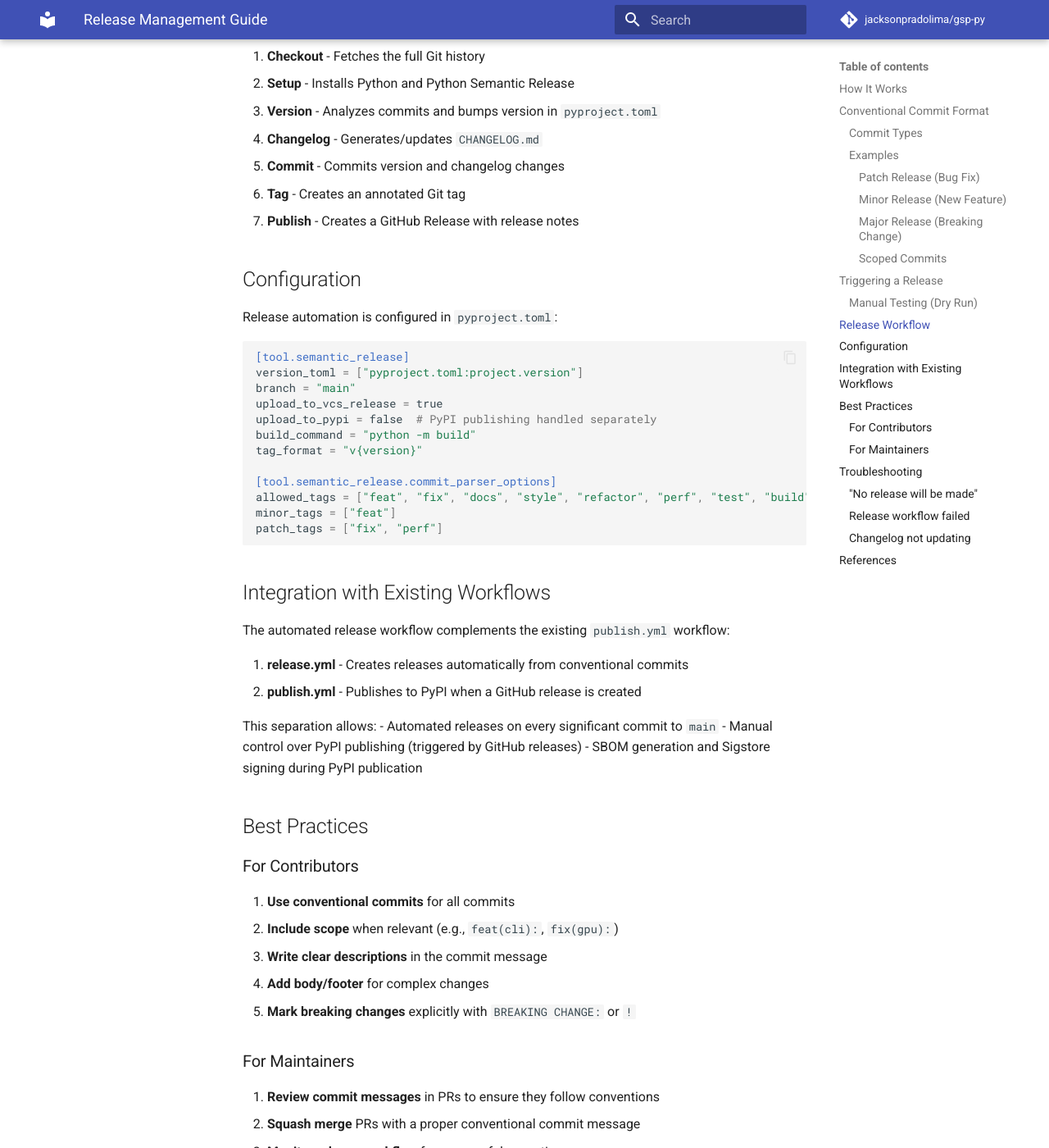
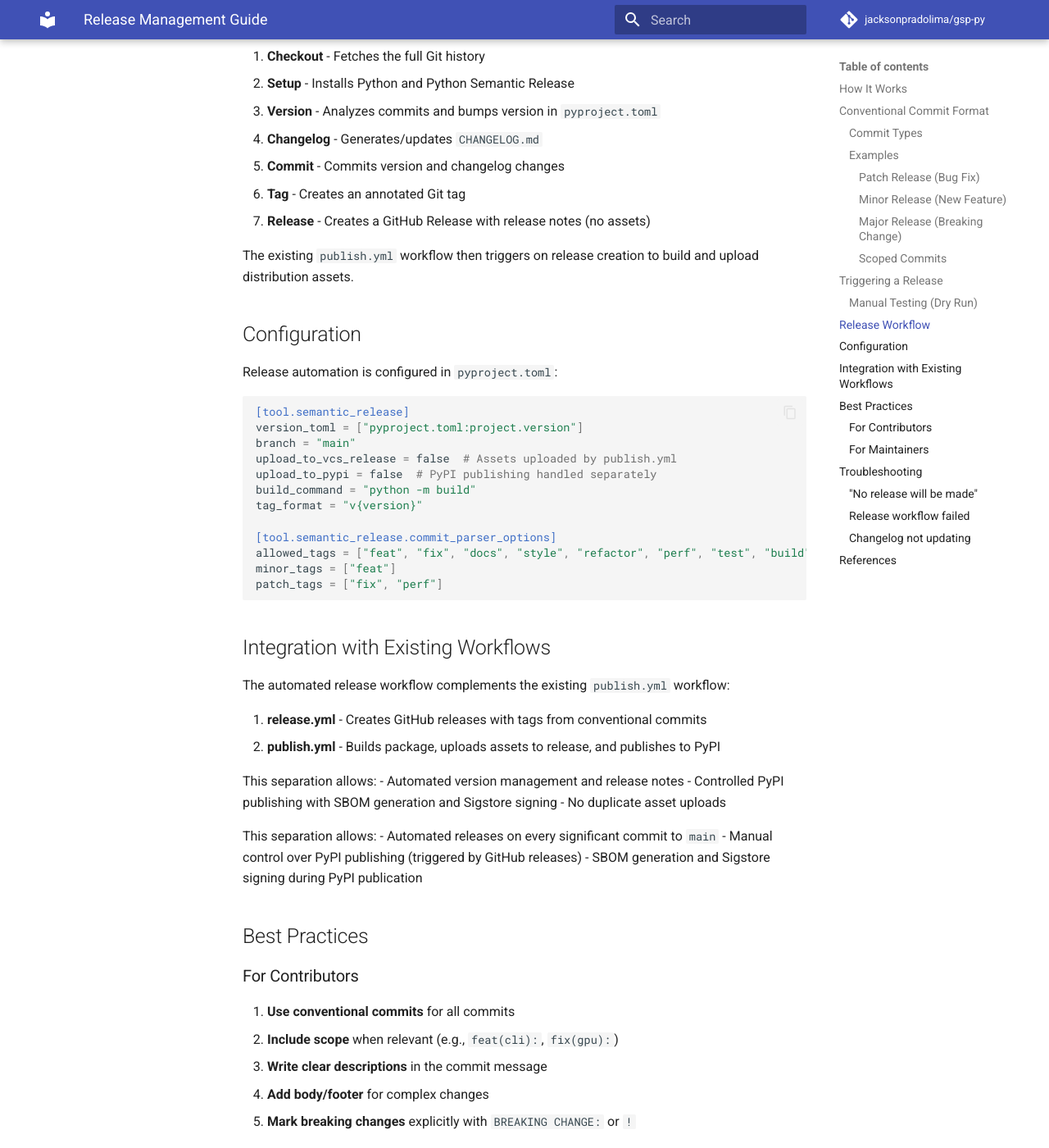
Before and after one commit to jacksonpradolima/gsp-py, an MkDocs documentation site: the page built from docs/RELEASE_MANAGEMENT.md, in a window 1280 px wide and 1400 px high, scrolled down 2879 px. Shown: the whole window at 82% size. Built offline with MkDocs 1.6.1 and Material for MkDocs 9.7.7, drawn with Linux system fonts in a browser that asks for light colours; comment, search, counter and statistics services are not loaded.

Commit message:
fix: prevent duplicate asset uploads between workflows
- Disable semantic-release asset uploads (upload_to_vcs_release = false)
- Remove [tool.semantic_release.publish] section from pyproject.toml
- Update release.yml to only run semantic-release version (no publish step)
- Update documentation to clarify workflow separation:
  * release.yml: Creates releases with tags (no assets)
  * publish.yml: Builds and uploads assets to releases
- This prevents duplicate asset upload failures

Addresses feedback from code review about duplicate uploads.

Co-authored-by: jacksonpradolima <7774063+jacksonpradolima@users.noreply.github.com>

```diff
--- a/docs/RELEASE_MANAGEMENT.md
+++ b/docs/RELEASE_MANAGEMENT.md
@@ -115,7 +115,9 @@ The automated release workflow (`.github/workflows/release.yml`) performs these
 4. **Changelog** - Generates/updates `CHANGELOG.md`
 5. **Commit** - Commits version and changelog changes
 6. **Tag** - Creates an annotated Git tag
-7. **Publish** - Creates a GitHub Release with release notes
+7. **Release** - Creates a GitHub Release with release notes (no assets)
+
+The existing `publish.yml` workflow then triggers on release creation to build and upload distribution assets.
 
 ## Configuration
 
@@ -125,7 +127,7 @@ Release automation is configured in `pyproject.toml`:
 [tool.semantic_release]
 version_toml = ["pyproject.toml:project.version"]
 branch = "main"
-upload_to_vcs_release = true
+upload_to_vcs_release = false  # Assets uploaded by publish.yml
 upload_to_pypi = false  # PyPI publishing handled separately
 build_command = "python -m build"
 tag_format = "v{version}"
@@ -140,8 +142,13 @@ patch_tags = ["fix", "perf"]
 
 The automated release workflow complements the existing `publish.yml` workflow:
 
-1. **release.yml** - Creates releases automatically from conventional commits
-2. **publish.yml** - Publishes to PyPI when a GitHub release is created
+1. **release.yml** - Creates GitHub releases with tags from conventional commits
+2. **publish.yml** - Builds package, uploads assets to release, and publishes to PyPI
+
+This separation allows:
+- Automated version management and release notes
+- Controlled PyPI publishing with SBOM generation and Sigstore signing
+- No duplicate asset uploads
 
 This separation allows:
 - Automated releases on every significant commit to `main`
--- a/pyproject.toml
+++ b/pyproject.toml
@@ -187,7 +187,7 @@ python-source = "."
 version_toml = ["pyproject.toml:project.version"]
 version_variables = []
 branch = "main"
-upload_to_vcs_release = true
+upload_to_vcs_release = false
 upload_to_pypi = false
 build_command = "python -m build"
 major_on_zero = true
@@ -217,7 +217,3 @@ prerelease = false
 name = "origin"
 type = "github"
 ignore_token_for_push = false
-
-[tool.semantic_release.publish]
-dist_glob_patterns = ["dist/*"]
-upload_to_vcs_release = true
```
Also changed, not shown: 1 other file.
